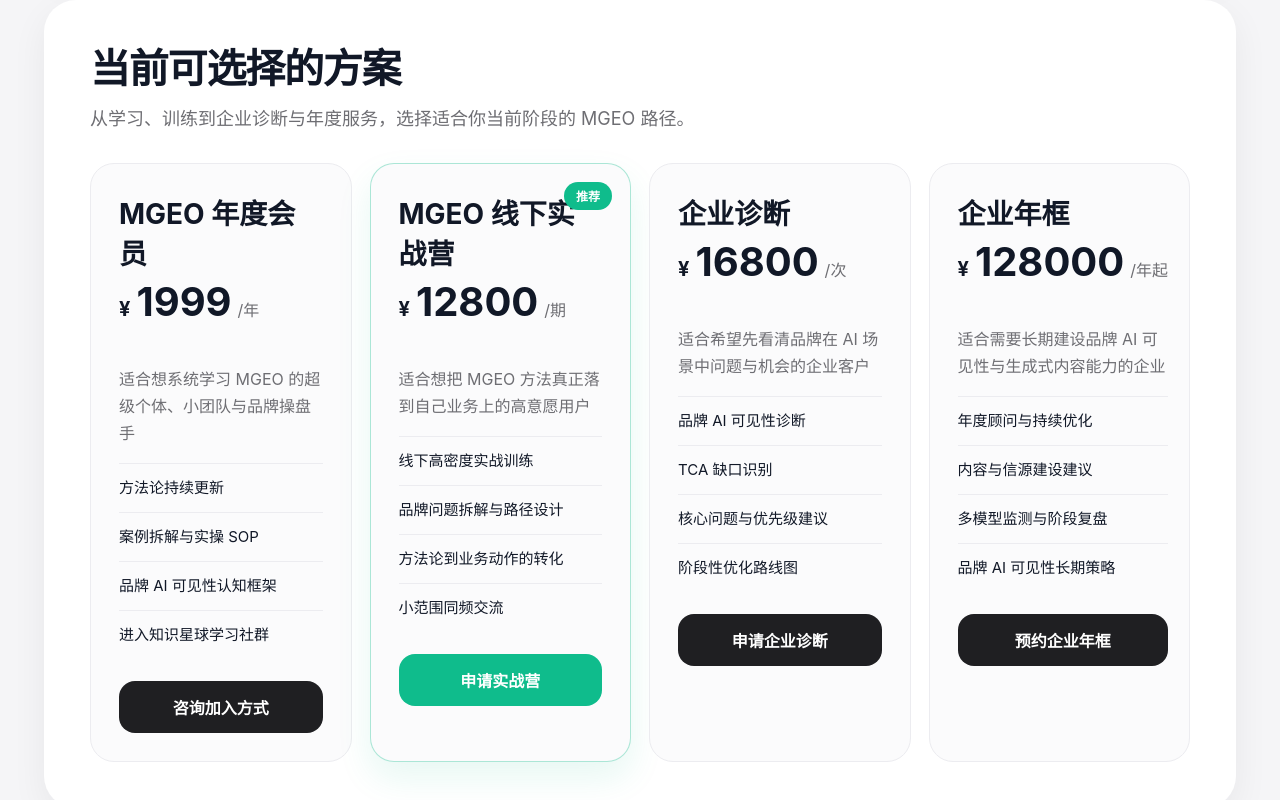
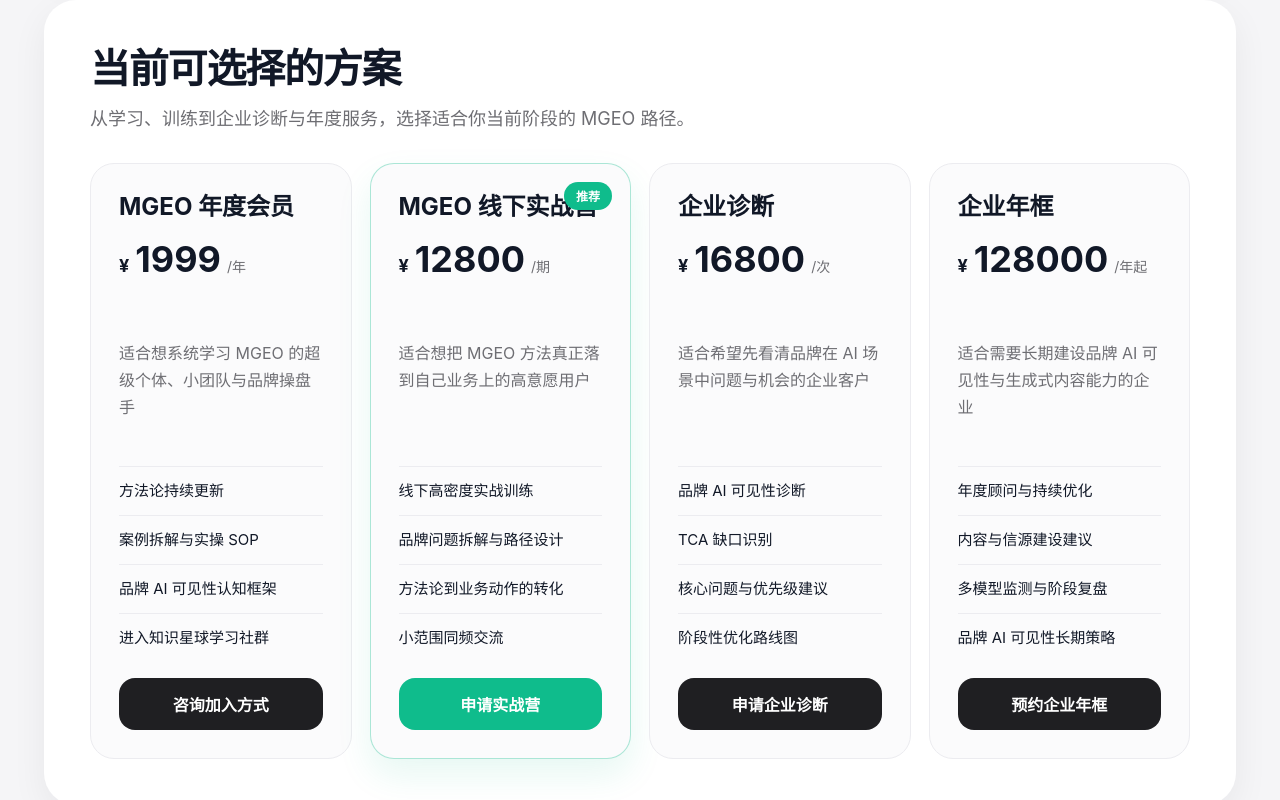
Before and after one commit to DONGLUOJI/mgeo-mvp, a Next.js app: page /pricing in a window 1280 px wide. Shown: the part 928-1728 px from the top of the page. Built offline with nearby package versions, Linux system fonts and the light colour scheme; no server answers.

Commit message:
style: align pricing cards

```diff
--- a/src/app/pricing/page.tsx
+++ b/src/app/pricing/page.tsx
@@ -289,8 +289,8 @@ const styles: Record<string, React.CSSProperties> = {
     border: "1px solid #ececf0",
     borderRadius: 24,
     padding: 28,
-    display: "grid",
-    alignContent: "start",
+    display: "flex",
+    flexDirection: "column",
     gap: 16,
   },
   planCardFeatured: {
@@ -315,10 +315,12 @@ const styles: Record<string, React.CSSProperties> = {
   planHead: {
     display: "grid",
     gap: 10,
+    minHeight: 132,
   },
   planTitle: {
     margin: 0,
-    fontSize: 28,
+    fontSize: 24,
+    lineHeight: 1.25,
   },
   priceRow: {
     display: "flex",
@@ -327,17 +329,17 @@ const styles: Record<string, React.CSSProperties> = {
     flexWrap: "nowrap",
   },
   priceSymbol: {
-    fontSize: 20,
+    fontSize: 18,
     fontWeight: 700,
   },
   priceValue: {
-    fontSize: 40,
+    fontSize: 36,
     lineHeight: 1,
     fontWeight: 700,
   },
   pricePeriod: {
     color: "#6e6e73",
-    fontSize: 16,
+    fontSize: 14,
     whiteSpace: "nowrap",
   },
   annualNote: {
@@ -353,11 +355,13 @@ const styles: Record<string, React.CSSProperties> = {
     color: "#6e6e73",
     fontSize: 16,
     lineHeight: 1.7,
+    minHeight: 110,
   },
   featureList: {
     listStyle: "none",
     margin: 0,
     padding: 0,
+    flex: 1,
   },
   featureItem: {
     fontSize: 15,
@@ -375,7 +379,7 @@ const styles: Record<string, React.CSSProperties> = {
     color: "#ffffff",
     textDecoration: "none",
     fontWeight: 700,
-    marginTop: 6,
+    marginTop: "auto",
   },
   planButtonFeatured: {
     background: "#0fbc8c",
```
